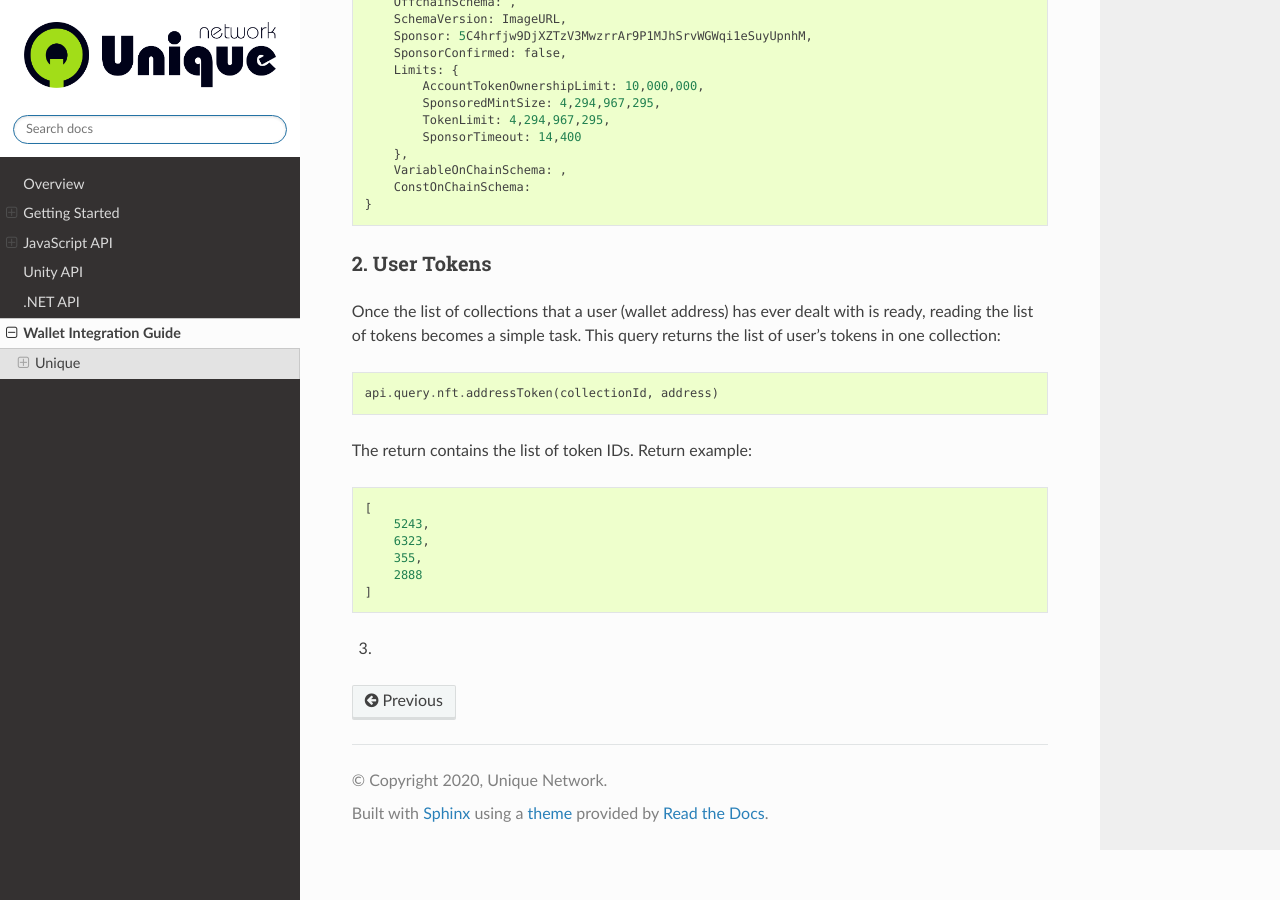
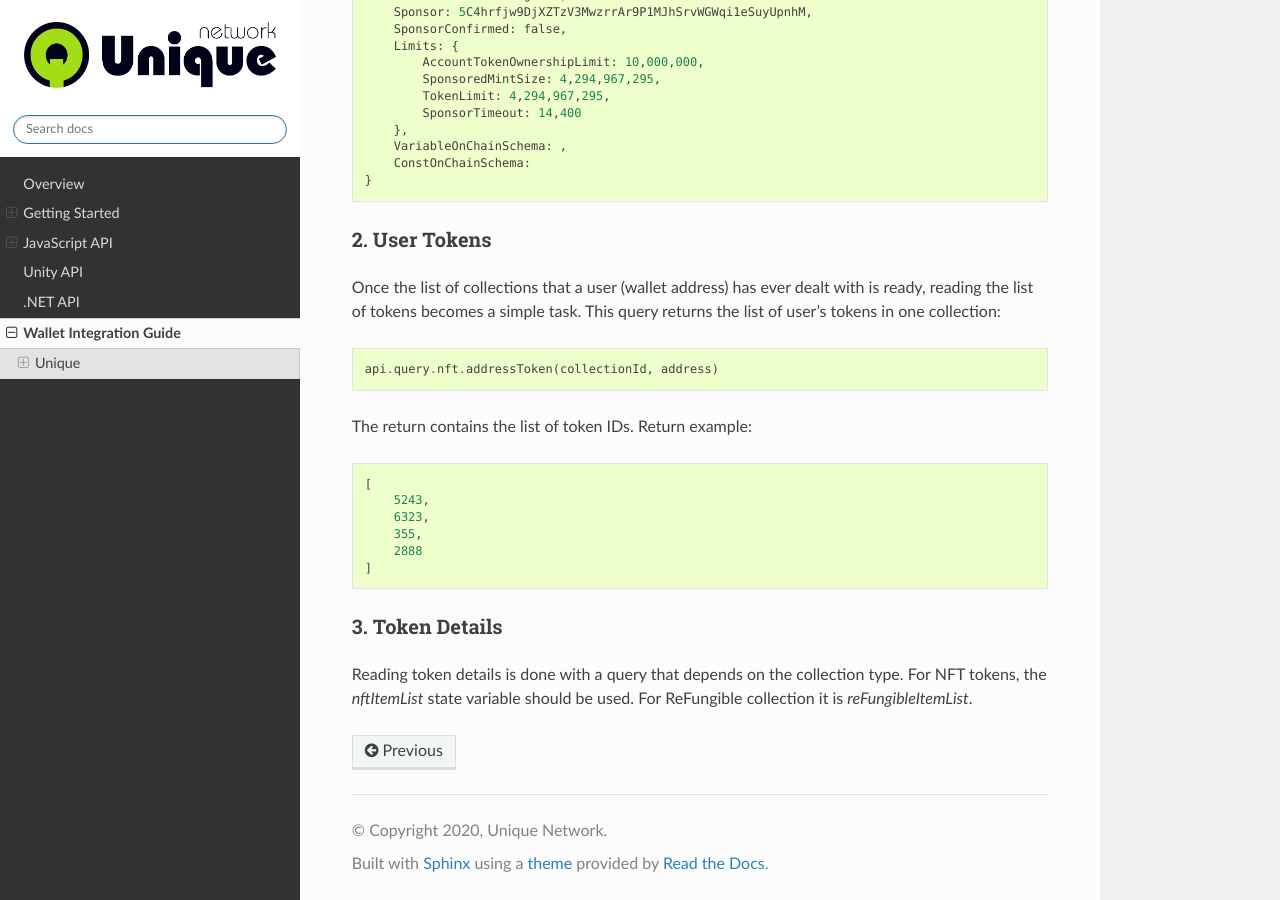
Before and after one commit to UniqueNetwork/unique-docs, a Sphinx documentation site: the page built from source/walletguide.rst, in a window 1280 px wide and 900 px high, scrolled down 1618 px. Built offline with Sphinx 7.4.7 and the Read the Docs theme 2.0.0, drawn with Linux system fonts in a browser that asks for light colours; some of the changed text lies outside the part shown.

Commit message:
Update links in wallet integration

```diff
--- a/source/walletguide.rst
+++ b/source/walletguide.rst
@@ -16,9 +16,9 @@
 Option 1 - Traversing Events
 ----------------------------
 
-`This PolkadotJS guide<https://polkadot.js.org/docs/api/examples/promise/system-events>`_ explains how to tranverse events in a substrate based blockchain.
+`This PolkadotJS guide <https://polkadot.js.org/docs/api/examples/promise/system-events>`_ explains how to tranverse events in a substrate based blockchain.
 
-The events that we are looking for are `Transfer` in `transfer <jsapi.rst#transfer>`_ extrinsic. It has parameters: Collection ID+Token ID, sender and recipient, which are the wallet addresses that exchanged NFT, and `ItemCreated` in `createItem (Mint)<jsapi.rst#createitem-mint>`_ extrinsic, which contains Collection ID and Recipient (wallet) address.
+The events that we are looking for are `Transfer` in `transfer <jsapi.html#transfer>`_ extrinsic. It has parameters: Collection ID+Token ID, sender and recipient, which are the wallet addresses that exchanged NFT, and `ItemCreated` in `createItem (Mint) <jsapi.html#createitem-mint>`_ extrinsic, which contains Collection ID and Recipient (wallet) address.
 
 Option 2 - Manual Input
 -----------------------
@@ -95,4 +95,7 @@
     ]
 
 
-3.
+3. Token Details
+================
+
+Reading token details is done with a query that depends on the collection type. For NFT tokens, the `nftItemList` state variable should be used. For ReFungible collection it is `reFungibleItemList`.
```
